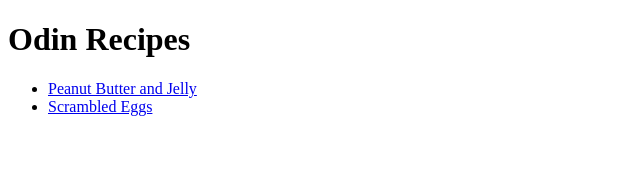
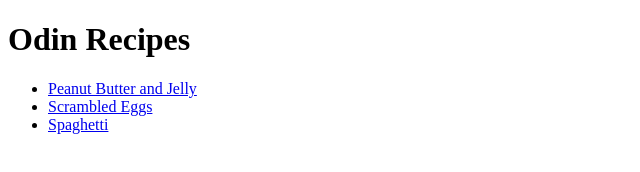
Before and after one commit to Sudusius/odin-recipes, a plain HTML site: page index.html in a window 1280 px wide. Shown: the full height of the page, 0-640 px from the left. Drawn offline with Linux system fonts and the light colour scheme.

Commit message:
Link spaghetti recipe in index's recipe directory

```diff
--- a/index.html
+++ b/index.html
@@ -9,6 +9,7 @@
     <uL>
         <li><a href="./recipes/peanut-butter-and-jelly.html">Peanut Butter and Jelly</a></li>
         <li><a href="./recipes/scrambled-eggs.html">Scrambled Eggs</a></li>
+        <li><a href="./recipes/spaghetti.html">Spaghetti</a></li>
     </uL>
 </body>
 </html>
```
